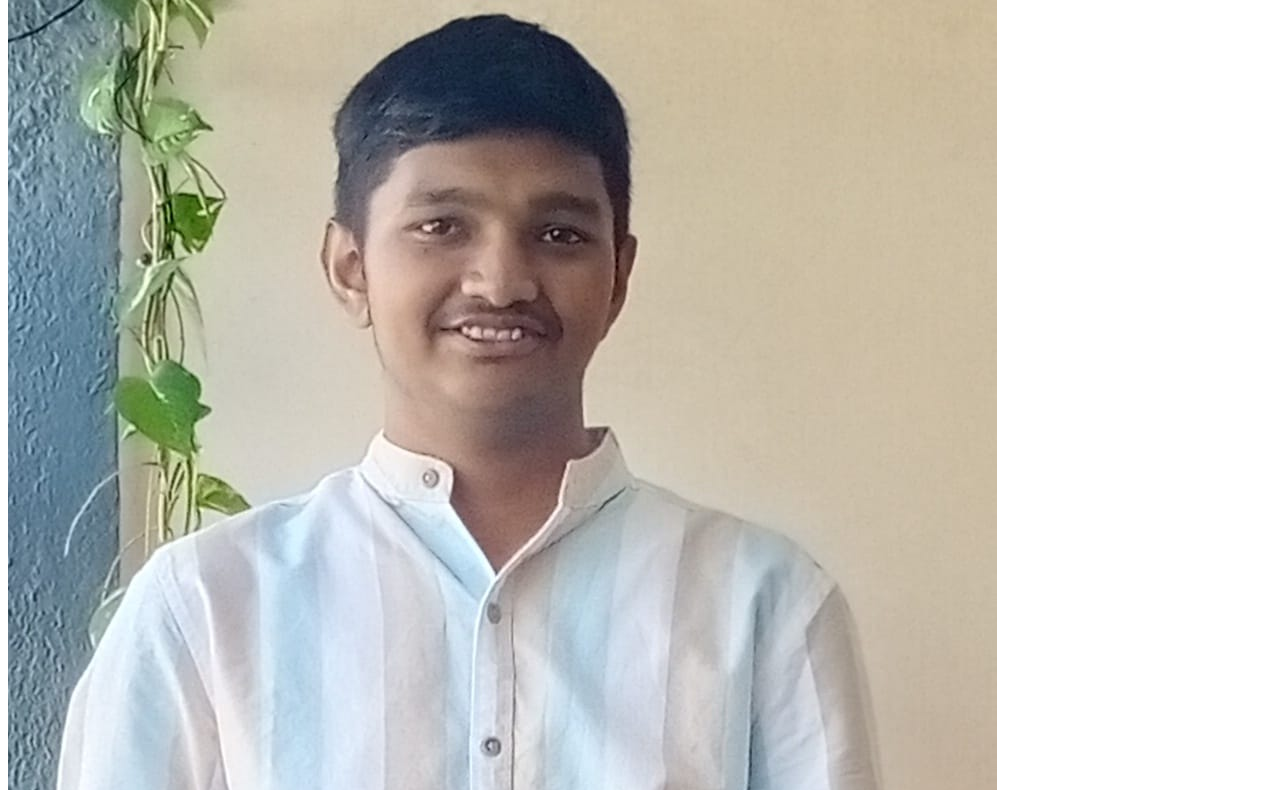
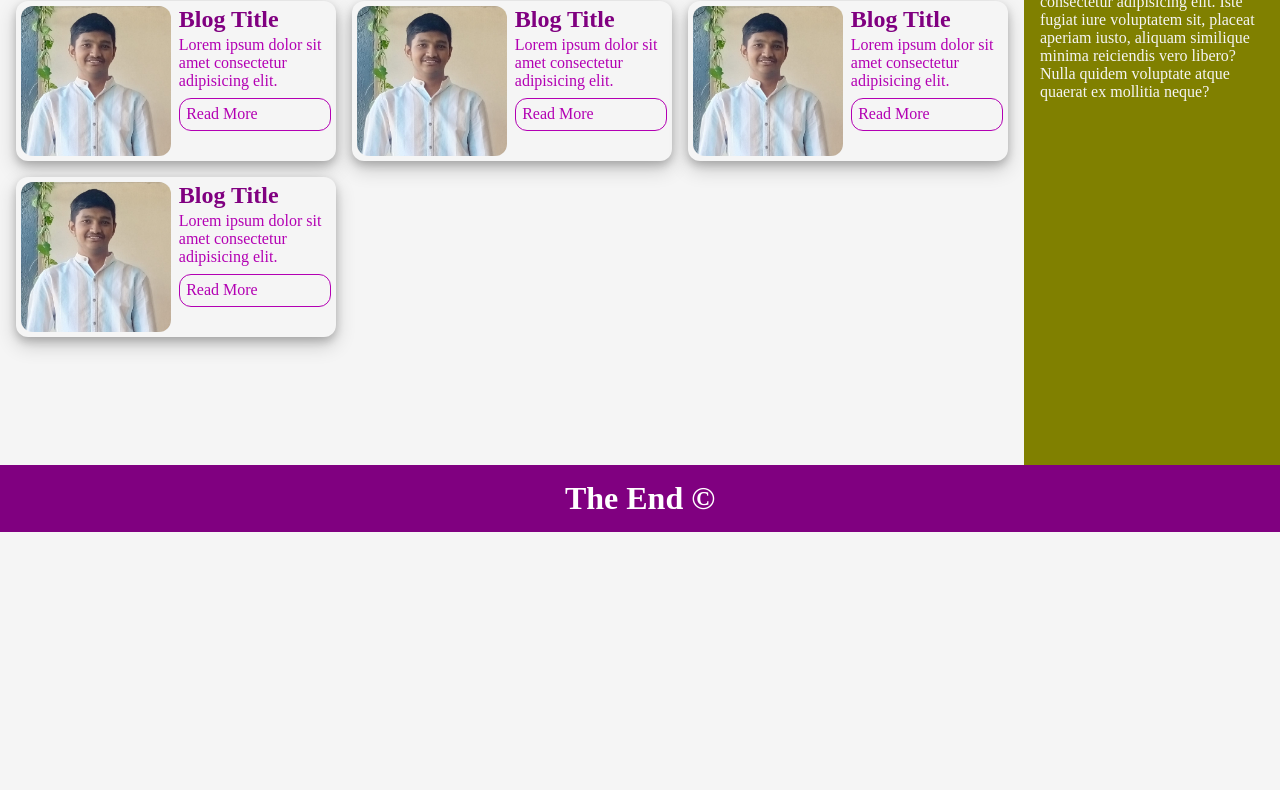
Before and after one commit to Jenil45/internship, a plain HTML site: page Module1/Grid_Learn/template/grid_template.html in a window 1280 px wide. Shown: the part 268-1058 px from the top of the page. After the commit the page ends 800 px from the top, so only its background shows below. Drawn offline with Linux system fonts and the light colour scheme.

Commit message:
CSS grid practise

```diff
--- a/Module1/Grid_Learn/template/grid_template.css
+++ b/Module1/Grid_Learn/template/grid_template.css
@@ -0,0 +1,209 @@
+/*
+    display : grid
+
+    / grid auto-flow : row  /
+    / grid auto-flow : column  /
+
+    / grid-template-columns: 200px 100px 50px make 3 column with given width /
+    / grid-template-columns: 2fr 1fr 2fr make 3 column with given fraction /
+
+    / grid-template-rows: 200px 100px 50px make 3 rows with given height /
+    / grid-template-rows: 2fr 1fr 2fr make 3 rows with given fraction /
+
+    / row-gap : 1em/
+    / column-gap : 1em/
+    / gap : 1em/
+
+    / Taking space /
+
+    / grid-column-start: 1 /
+    / grid-column-end: 4 /
+    / grid-column: 1/4 /
+
+    / grid-row-start: 1 /
+    / grid-row-end: 4 /
+    / grid-row: 1/4 /
+
+    / Alignment /
+
+    / display: grid /
+    / align-content: start , center , end /
+    / justify-content: start , center , end /
+    / place-content: align / justify /
+
+    / Grid Areas /
+    / grid-template-areas: define area for all column and rows
+    header = hd
+
+    grid-template-columns : repeat(9 , 1fr) 9 column with 1 fr
+
+    grid-template-areas:
+    "hd hd hd hd hd hd hd hd hd "
+    "mn mn mn mn mn mn mn sb sb "
+    "ft ft ft ft ft ft ft ft ft "
+
+    in that section
+    grid-area: hd;
+    /
+*/
+
+/* || RESET */
+*{
+    margin: 0;
+    padding: 0;
+    box-sizing: border-box;
+}
+
+/* || VARIABLES */
+:root{
+
+    /* COLORS */
+    --BGCOLOR: whitesmoke;
+    --COLOR: #000;
+
+    /* HEADER COLOR */
+    --HEADER-BGCOLOR: #800080;
+    --HEADER-COLOR: white;
+
+    /* SUBNAV COLOR */
+    --SUBNAV-BGCOLOR: #008080;
+    /* --SUBNAV-BGCOLOR: rgba(123, 7, 123, 0.384); */
+    --SUBNAV-COLOR: whitesmoke;
+
+    /* MAIN COLOR */
+    --MAIN-BGCOLOR: whitesmoke;
+    --MAIN-COLOR: black;
+
+    /* MAIN CARD COLOR */
+    --MAIN-CARD-BGCOLOR: whitesmoke;
+    --MAIN-CARD-COLOR: purple;
+
+    /* SIDEBAR COLOR */
+    --SIDEBAR-BGCOLOR: #808000;
+    --SIDEBAR-COLOR: whitesmoke;
+
+    /* FOOTER COLOR */
+    --FOOTER-BGCOLOR: purple;
+    --FOOTER-COLOR: white;
+
+    /* GENERAL COLOR */
+    --text-color: #b300b3;
+    --btn-hover-color: #b300b3;
+    --border-color: #b300b3;
+}
+
+/* || GENERAL STYLE */
+body{
+    background-color: var(--BGCOLOR);
+    color: var(--COLOR);
+    width: 100svw;
+    height: 100svh;
+    display: grid;
+    grid-template-columns: repeat(5 , 1fr);
+    grid-auto-rows: 1fr 2fr 8fr 1fr;
+    grid-template-areas:
+        "hd hd hd hd hd"
+        "snav snav snav snav snav"
+        "main main main main sb"
+        "ft ft ft ft ft "
+    ;
+}
+
+img{
+    width: 150px;
+}
+
+a{
+    text-decoration: none;
+}
+
+
+
+/* || BLOCK STYLE */
+.header{
+    background-color: var(--HEADER-BGCOLOR);
+    color: var(--HEADER-COLOR);
+    grid-area: hd;
+}
+
+.subnav{
+    background-color: var(--SUBNAV-BGCOLOR);
+    color: var(--SUBNAV-COLOR);
+    grid-area: snav;
+}
+
+.main{
+    background-color: var(--MAIN-BGCOLOR);
+    color: var(--MAIN-COLOR);
+    grid-area: main;
+    padding: 1em;
+}
+
+.sidebar{
+    background-color: var(--SIDEBAR-BGCOLOR);
+    color: var(--SIDEBAR-COLOR);
+    grid-area: sb;
+}
+
+.footer{
+    background-color: var(--FOOTER-BGCOLOR);
+    color: var(--FOOTER-COLOR);
+    grid-area: ft;
+}
+
+
+/* || ELEMENT STYLE */
+
+.main_cardcontainer{
+    display: grid;
+    grid-template-columns: repeat(3 , 1fr);
+    grid-auto-rows: 160px;
+    gap: 1em;
+    margin-top: 1em;
+}
+
+.main__card{
+    background-color: var(--MAIN-CARD-BGCOLOR);
+    color: var(--MAIN-CARD-COLOR);
+
+    display: grid;
+    grid-template-columns: 1fr 2fr;
+    grid-auto-rows: 1fr 5fr;
+    column-gap: 0.5em;
+    row-gap: 0.2em;
+
+    padding: 0.3em;
+}
+
+.main__cardimage{
+    grid-column: 1/2;
+    grid-row: 1/4;
+}
+
+.main__btn{
+    padding: 0.4em;
+    color: var(--text-color);
+}
+
+.garbage{
+    /* background-color: red; */
+}
+
+.main__cardcontent{
+    display: flex;
+    flex-direction: column;
+    gap: 0.5em;
+}
+
+.main__paracontent{
+    color: var(--text-color);
+}
+
+
+/* || ACTIONS */
+.main__btn:hover{
+    background-color: var(--border-color);
+    color: white;
+}
+
+/* || MODIFIER STYLE */
--- a/Module1/Grid_Learn/template/grid_template.html
+++ b/Module1/Grid_Learn/template/grid_template.html
@@ -5,41 +5,76 @@
     <meta charset="UTF-8">
     <meta name="viewport" content="width=device-width, initial-scale=1.0">
     <title>Grid Template</title>
+    <link rel="stylesheet" href="grid_template.css">
+    <link rel="stylesheet" href="utility.css">
 </head>
 
 <body>
-    <header class="header">
+    <header class="header grid-center">
         <h1 class="header__title">CSS Grid Template</h1>
     </header>
 
-    <div class="subnav">
+    <div class="subnav grid-center">
         <h1 class="subnav__title">Grid Area</h1>
-        <p class="subnav__subtitle">Lorem, ipsum.</p>
     </div>
 
     <div class="main">
         <h1 class="main__title">Blog Posts</h1>
-        <div class="main__card">
-            <img src="./jenil.jpeg" alt="Author" class="main__cardimage">
-            <h2 class="main__cardtitle">Blog Title</h2>
-            <div class="main__cardcontent">
-                <p class="main__paracontent">Lorem ipsum dolor sit amet consectetur adipisicing elit. Dolorum, unde.
-                    Consequuntur commodi reiciendis animi dicta ducimus facilis magnam ab! Sed doloribus debitis
-                    repellendus odit similique tempora earum dolores quaerat illum sapiente natus ad dolore aliquid illo
-                    non itaque, ullam neque?</p>
-                <a href="" class="main__btn">Read More</a>
+        <div class="main_cardcontainer">
+            <div class="main__card card-radius card-shadow">
+                <div class="main__cardimage item-center ">
+                    <img src="./jenil.jpeg" alt="Author" class="card-radius">
+                </div>
+                <h2 class="main__cardtitle">Blog Title</h2>
+                <div class="main__cardcontent garbage">
+                    <p class="main__paracontent text-clip">Lorem ipsum dolor sit amet consectetur adipisicing elit.</p>
+                    <a href="" class="main__btn border-btn card-radius transition">Read More</a>
+                </div>
             </div>
+            <div class="main__card card-radius card-shadow">
+                <div class="main__cardimage item-center ">
+                    <img src="./jenil.jpeg" alt="Author" class="card-radius">
+                </div>
+                <h2 class="main__cardtitle">Blog Title</h2>
+                <div class="main__cardcontent garbage">
+                    <p class="main__paracontent text-clip">Lorem ipsum dolor sit amet consectetur adipisicing elit.</p>
+                    <a href="" class="main__btn border-btn card-radius transition">Read More</a>
+                </div>
+            </div>
+            <div class="main__card card-radius card-shadow">
+                <div class="main__cardimage item-center ">
+                    <img src="./jenil.jpeg" alt="Author" class="card-radius">
+                </div>
+                <h2 class="main__cardtitle">Blog Title</h2>
+                <div class="main__cardcontent garbage">
+                    <p class="main__paracontent text-clip">Lorem ipsum dolor sit amet consectetur adipisicing elit.</p>
+                    <a href="" class="main__btn border-btn card-radius transition">Read More</a>
+                </div>
+            </div>
+            <div class="main__card card-radius card-shadow">
+                <div class="main__cardimage item-center ">
+                    <img src="./jenil.jpeg" alt="Author" class="card-radius">
+                </div>
+                <h2 class="main__cardtitle">Blog Title</h2>
+                <div class="main__cardcontent garbage">
+                    <p class="main__paracontent text-clip">Lorem ipsum dolor sit amet consectetur adipisicing elit.</p>
+                    <a href="" class="main__btn border-btn card-radius transition">Read More</a>
+                </div>
+            </div>
+
         </div>
     </div>
 
-    <aside class="sidebar">
+    <aside class="sidebar p-general">
         <h1 class="sidebar__title">Sidebar</h1>
-        <p class="sidebar__content">Lorem ipsum dolor sit amet consectetur adipisicing elit. Iste fugiat iure voluptatem
-            sit, placeat aperiam iusto, aliquam similique minima reiciendis vero libero? Nulla quidem voluptate atque
+        <p class="sidebar__content">Lorem ipsum dolor sit amet consectetur adipisicing elit. Iste fugiat iure
+            voluptatem
+            sit, placeat aperiam iusto, aliquam similique minima reiciendis vero libero? Nulla quidem voluptate
+            atque
             quaerat ex mollitia neque?</p>
     </aside>
 
-    <footer class="footer">
+    <footer class="footer grid-center">
         <h1 class="footer__title">The End &copy;</h1>
     </footer>
 </body>
--- /dev/null
+++ b/Module1/Grid_Learn/template/utility.css
@@ -0,0 +1,57 @@
+/* || UTILITY CLASS */
+.text-clip{
+    overflow: hidden;
+    text-overflow: ellipsis;
+}
+
+.item-center{
+    display: flex;
+    align-items: center;
+    justify-content: center;
+}
+
+.card-radius{
+    border-radius: 12px;
+}
+
+.border-btn{
+    border: 1px solid var(--border-color);
+}
+
+.card-shadow{
+    box-shadow: 0 4px 8px 0 rgba(0, 0, 0, 0.2) , 0 8px 20px 0 rgba(0, 0, 0, 0.19);
+}
+
+.transition{
+    transition: all 0.4s ease-in-out;
+}
+
+.grid-center{
+    display: grid;
+    place-content: center;
+}
+
+.flex{
+    display: flex;
+}
+
+.flex-col{
+    display: flex;
+    flex-direction: column;
+}
+
+.align-start{
+    align-items: start;
+}
+
+.justify-start{
+    justify-content: start;
+}
+
+.justify-center{
+    justify-content: center;
+}
+
+.p-general{
+    padding: 1em;
+}
```
